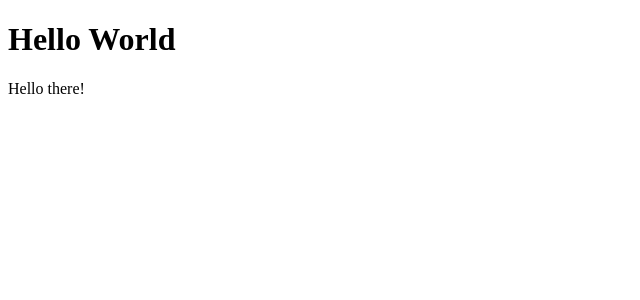
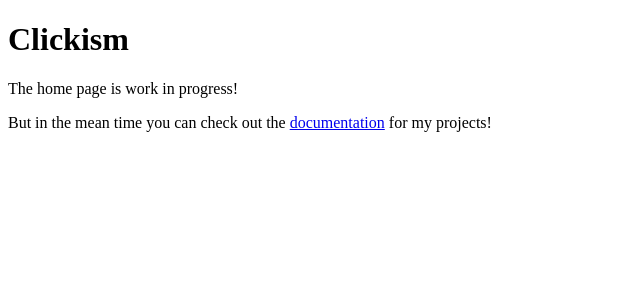
Before and after one commit to Clickism/clickism-website, a Next.js app: page / in a window 1280 px wide. Shown: the top 300 px of the page, without its empty margins (0-640 px from the left). Built offline with nearby package versions, Linux system fonts and the light colour scheme.

Commit message:
add wip warning to homepage

```diff
--- a/app/(home)/page.tsx
+++ b/app/(home)/page.tsx
@@ -3,9 +3,18 @@
 export default function HomePage() {
   return (
     <div className="flex flex-col justify-center text-center flex-1">
-      <h1 className="text-2xl font-bold mb-4">Hello World</h1>
+      <h1 className="text-2xl font-bold mb-4">Clickism</h1>
       <p>
-        Hello there!
+        The home page is work in progress!
+      </p>
+      <p>
+        But in the mean time you can check out the
+        {" "}
+        <Link href="/docs" className="text-fd-primary underline">
+          documentation
+        </Link>
+        {" "}
+        for my projects!
       </p>
     </div>
   );
```
